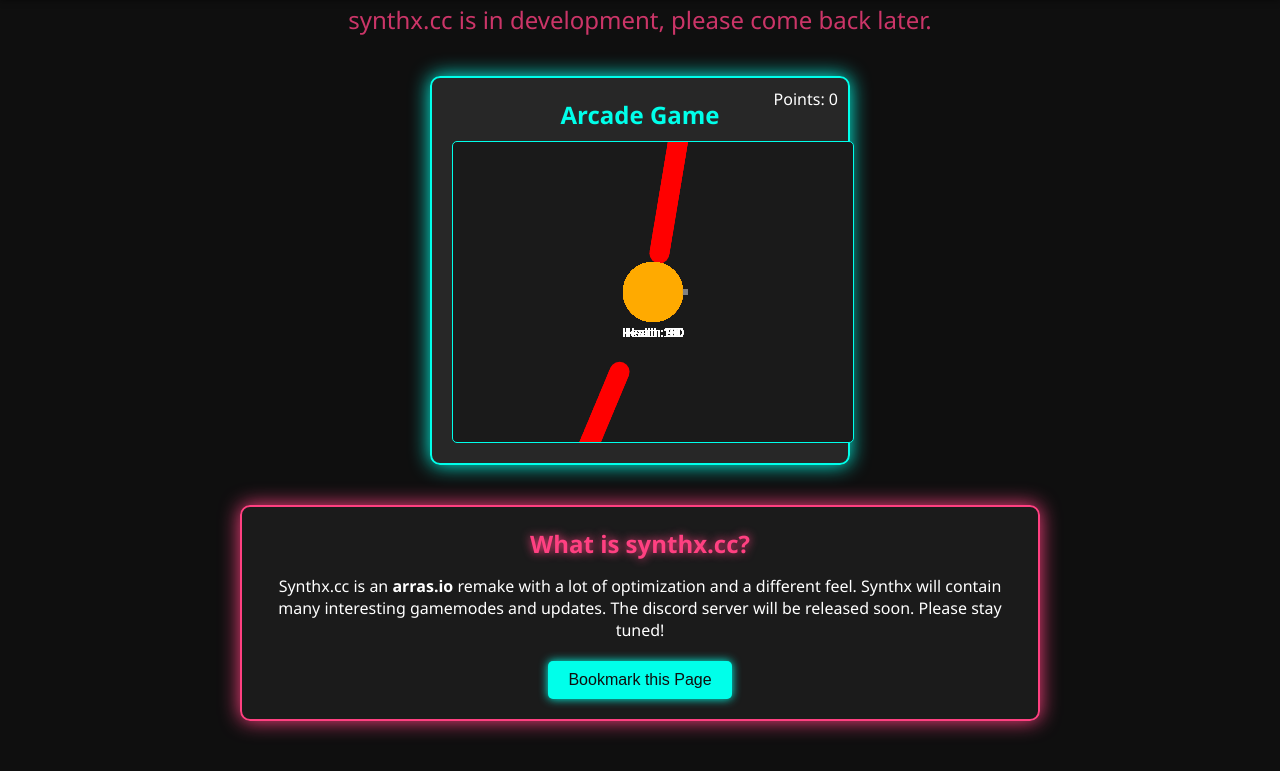
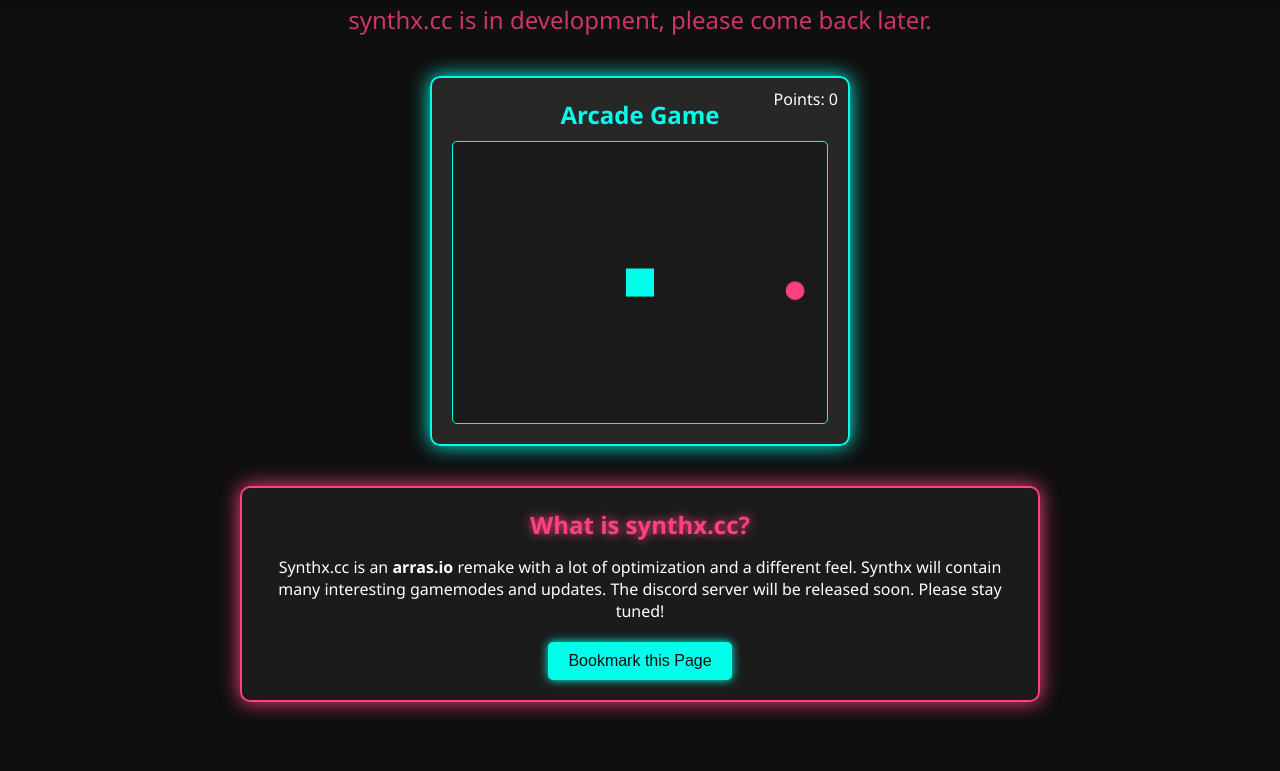
Before and after one commit to thearraspolice/synthx-temp, a plain HTML site: page index.html in a window 1280 px wide. Shown: the part 97-868 px from the top of the page. Drawn offline with Linux system fonts and the light colour scheme.

Commit message:
Update index.html

```diff
--- a/index.html
+++ b/index.html
@@ -21,6 +21,7 @@
             align-items: center;
             min-height: 100vh;
             /* Removed overflow: hidden to allow scrolling */
+            overflow-y: auto;
         }
 
         header {
@@ -41,14 +42,14 @@
         }
 
         main {
-            margin-top: 100px;
+            margin-top: 100px; /* Ensures content starts below the fixed header */
             width: 90%;
             max-width: 1200px;
             display: flex;
             flex-direction: column;
             align-items: center;
             gap: 40px;
-            padding-bottom: 50px; /* Added padding for scrolling */
+            padding-bottom: 50px; /* Adds space at the bottom for scrolling */
         }
 
         .status {
@@ -70,7 +71,7 @@
             border-radius: 10px;
             box-shadow: 0 0 20px #00ffea;
             position: relative;
-            width: 420px; /* Slightly larger than canvas */
+            width: 420px; /* Slightly larger than canvas for padding */
         }
 
         .game-container canvas {
@@ -78,6 +79,8 @@
             background-color: #1a1a1a;
             border: 1px solid #00ffea;
             border-radius: 5px;
+            width: 100%;
+            height: auto;
         }
 
         .info-section {
@@ -180,250 +183,110 @@
     </main>
 
     <script>
-        // Enhanced Arcade Game: Player with Barrel, Shooting, Enemies, and Base
+        // Simple Arcade Game: Collect the Moving Dot
         const canvas = document.getElementById('gameCanvas');
         const ctx = canvas.getContext('2d');
         const pointsDisplay = document.getElementById('points');
         let points = 0;
 
         const player = {
-            x: canvas.width / 2,
-            y: canvas.height / 2,
-            radius: 15,
-            barrelWidth: 6,
-            barrelHeight: 20,
-            color: '#00aaff',
-            angle: 0,
-            bullets: []
+            x: canvas.width / 2 - 15,
+            y: canvas.height / 2 - 15,
+            width: 30,
+            height: 30,
+            speed: 3,
+            dx: 0,
+            dy: 0
         };
 
-        const base = {
-            x: canvas.width / 2,
-            y: canvas.height / 2,
-            radius: 30,
-            color: '#ffaa00',
-            health: 100
+        const target = {
+            x: Math.random() * (canvas.width - 20),
+            y: Math.random() * (canvas.height - 20),
+            size: 20
         };
 
-        const enemies = [];
-        const enemySpawnInterval = 2000; // Spawn enemy every 2 seconds
-        let lastEnemySpawn = Date.now();
-
-        const bullets = [];
-        const bulletSpeed = 5;
-
-        // Utility functions
-        function getAngle(cx, cy, ex, ey) {
-            const dy = ey - cy;
-            const dx = ex - cx;
-            const theta = Math.atan2(dy, dx);
-            return theta;
+        function drawPlayer() {
+            ctx.fillStyle = '#00ffea';
+            ctx.fillRect(player.x, player.y, player.width, player.height);
         }
 
-        // Player Drawing
-        function drawPlayer() {
-            // Draw player circle
+        function drawTarget() {
+            ctx.fillStyle = '#ff4081';
             ctx.beginPath();
-            ctx.arc(player.x, player.y, player.radius, 0, Math.PI * 2);
-            ctx.fillStyle = player.color;
+            ctx.arc(target.x + target.size / 2, target.y + target.size / 2, target.size / 2, 0, Math.PI * 2);
             ctx.fill();
-            ctx.closePath();
-
-            // Draw barrel
-            ctx.save();
-            ctx.translate(player.x, player.y);
-            ctx.rotate(player.angle);
-            ctx.fillStyle = '#808080'; // Grey color for barrel
-            ctx.fillRect(player.radius, -player.barrelWidth / 2, player.barrelHeight, player.barrelWidth);
-            ctx.restore();
         }
 
-        // Base Drawing
-        function drawBase() {
-            ctx.beginPath();
-            ctx.arc(base.x, base.y, base.radius, 0, Math.PI * 2);
-            ctx.fillStyle = base.color;
-            ctx.fill();
-            ctx.closePath();
-
-            // Base Health
-            ctx.fillStyle = '#ffffff';
-            ctx.font = '12px Arial';
-            ctx.textAlign = 'center';
-            ctx.fillText(`Health: ${base.health}`, base.x, base.y + base.radius + 15);
+        function clear() {
+            ctx.clearRect(0, 0, canvas.width, canvas.height);
         }
 
-        // Enemy Constructor
-        class Enemy {
-            constructor(x, y) {
-                this.x = x;
-                this.y = y;
-                this.radius = 10;
-                this.color = '#ff0000';
-                this.speed = 1.5;
-                this.angle = getAngle(this.x, this.y, base.x, base.y);
-            }
+        function update() {
+            player.x += player.dx;
+            player.y += player.dy;
 
-            update() {
-                this.x += Math.cos(this.angle) * this.speed;
-                this.y += Math.sin(this.angle) * this.speed;
-            }
+            // Boundary Detection
+            if (player.x < 0) player.x = 0;
+            if (player.y < 0) player.y = 0;
+            if (player.x + player.width > canvas.width) player.x = canvas.width - player.width;
+            if (player.y + player.height > canvas.height) player.y = canvas.height - player.height;
 
-            draw() {
-                ctx.beginPath();
-                ctx.arc(this.x, this.y, this.radius, 0, Math.PI * 2);
-                ctx.fillStyle = this.color;
-                ctx.fill();
-                ctx.closePath();
+            // Collision Detection
+            if (player.x < target.x + target.size &&
+                player.x + player.width > target.x &&
+                player.y < target.y + target.size &&
+                player.y + player.height > target.y) {
+                points += 10;
+                pointsDisplay.textContent = points;
+                relocateTarget();
             }
         }
 
-        // Bullet Constructor
-        class Bullet {
-            constructor(x, y, angle) {
-                this.x = x;
-                this.y = y;
-                this.radius = 4;
-                this.color = '#ffff00';
-                this.speed = bulletSpeed;
-                this.angle = angle;
-                this.vx = Math.cos(this.angle) * this.speed;
-                this.vy = Math.sin(this.angle) * this.speed;
+        function relocateTarget() {
+            target.x = Math.random() * (canvas.width - target.size);
+            target.y = Math.random() * (canvas.height - target.size);
+        }
+
+        function draw() {
+            clear();
+            drawPlayer();
+            drawTarget();
+            update();
+            requestAnimationFrame(draw);
+        }
+
+        // Keyboard Controls
+        const keys = {};
+
+        document.addEventListener('keydown', (e) => {
+            keys[e.key] = true;
+            updateMovement();
+        });
+
+        document.addEventListener('keyup', (e) => {
+            keys[e.key] = false;
+            updateMovement();
+        });
+
+        function updateMovement() {
+            player.dx = 0;
+            player.dy = 0;
+            if (keys['ArrowUp'] || keys['w']) {
+                player.dy = -player.speed;
             }
-
-            update() {
-                this.x += this.vx;
-                this.y += this.vy;
+            if (keys['ArrowDown'] || keys['s']) {
+                player.dy = player.speed;
             }
-
-            draw() {
-                ctx.beginPath();
-                ctx.arc(this.x, this.y, this.radius, 0, Math.PI * 2);
-                ctx.fillStyle = this.color;
-                ctx.fill();
-                ctx.closePath();
+            if (keys['ArrowLeft'] || keys['a']) {
+                player.dx = -player.speed;
+            }
+            if (keys['ArrowRight'] || keys['d']) {
+                player.dx = player.speed;
             }
         }
 
-        // Handle mouse movement
-        let mouseX = canvas.width / 2;
-        let mouseY = canvas.height / 2;
-
-        canvas.addEventListener('mousemove', (e) => {
-            const rect = canvas.getBoundingClientRect();
-            mouseX = e.clientX - rect.left;
-            mouseY = e.clientY - rect.top;
-            player.angle = getAngle(player.x, player.y, mouseX, mouseY);
-        });
-
-        // Handle shooting
-        canvas.addEventListener('mousedown', (e) => {
-            const bullet = new Bullet(
-                player.x + Math.cos(player.angle) * player.radius,
-                player.y + Math.sin(player.angle) * player.radius,
-                player.angle
-            );
-            bullets.push(bullet);
-        });
-
-        // Spawn enemies at intervals
-        function spawnEnemy() {
-            const edge = Math.floor(Math.random() * 4);
-            let x, y;
-
-            switch(edge) {
-                case 0: // Top
-                    x = Math.random() * canvas.width;
-                    y = -10;
-                    break;
-                case 1: // Right
-                    x = canvas.width + 10;
-                    y = Math.random() * canvas.height;
-                    break;
-                case 2: // Bottom
-                    x = Math.random() * canvas.width;
-                    y = canvas.height + 10;
-                    break;
-                case 3: // Left
-                    x = -10;
-                    y = Math.random() * canvas.height;
-                    break;
-            }
-
-            enemies.push(new Enemy(x, y));
-        }
-
-        // Collision Detection
-        function isColliding(a, b) {
-            const dx = a.x - b.x;
-            const dy = a.y - b.y;
-            const distance = Math.sqrt(dx * dx + dy * dy);
-            return distance < a.radius + b.radius;
-        }
-
-        // Game Update and Draw
-        function update() {
-            // Update enemies
-            enemies.forEach((enemy, enemyIndex) => {
-                enemy.update();
-                enemy.draw();
-
-                // Check collision with base
-                if (isColliding(enemy, base)) {
-                    base.health -= 10;
-                    enemies.splice(enemyIndex, 1);
-                    if (base.health <= 0) {
-                        alert('Game Over! Your base was destroyed.');
-                        resetGame();
-                    }
-                }
-
-                // Check collision with bullets
-                bullets.forEach((bullet, bulletIndex) => {
-                    if (isColliding(enemy, bullet)) {
-                        points += 10;
-                        pointsDisplay.textContent = points;
-                        enemies.splice(enemyIndex, 1);
-                        bullets.splice(bulletIndex, 1);
-                    }
-                });
-            });
-
-            // Update bullets
-            bullets.forEach((bullet, bulletIndex) => {
-                bullet.update();
-                bullet.draw();
-
-                // Remove bullets that are out of bounds
-                if (bullet.x < 0 || bullet.x > canvas.width || bullet.y < 0 || bullet.y > canvas.height) {
-                    bullets.splice(bulletIndex, 1);
-                }
-            });
-
-            // Draw player and base
-            drawPlayer();
-            drawBase();
-
-            // Spawn enemies
-            if (Date.now() - lastEnemySpawn > enemySpawnInterval) {
-                spawnEnemy();
-                lastEnemySpawn = Date.now();
-            }
-
-            requestAnimationFrame(update);
-        }
-
-        // Reset Game
-        function resetGame() {
-            enemies.length = 0;
-            bullets.length = 0;
-            points = 0;
-            pointsDisplay.textContent = points;
-            base.health = 100;
-        }
-
         // Start the game
-        update();
+        draw();
 
         // Bookmark Function
         function bookmarkPage() {
@@ -435,7 +298,7 @@
             } else if (window.external && ('AddFavorite' in window.external)) { // IE Favorites
                 window.external.AddFavorite(url, title);
             } else { // Other browsers (mainly WebKit - Chrome/Safari)
-                alert('Press ' + (navigator.userAgent.toLowerCase().indexOf('mac') !== -1 ? 'Cmd' : 'Ctrl') + '+D to bookmark this page.');
+                alert('Press ' + (navigator.userAgent.toLowerCase().indexOf('mac') != -1 ? 'Cmd' : 'Ctrl') + '+D to bookmark this page.');
             }
         }
     </script>
```
